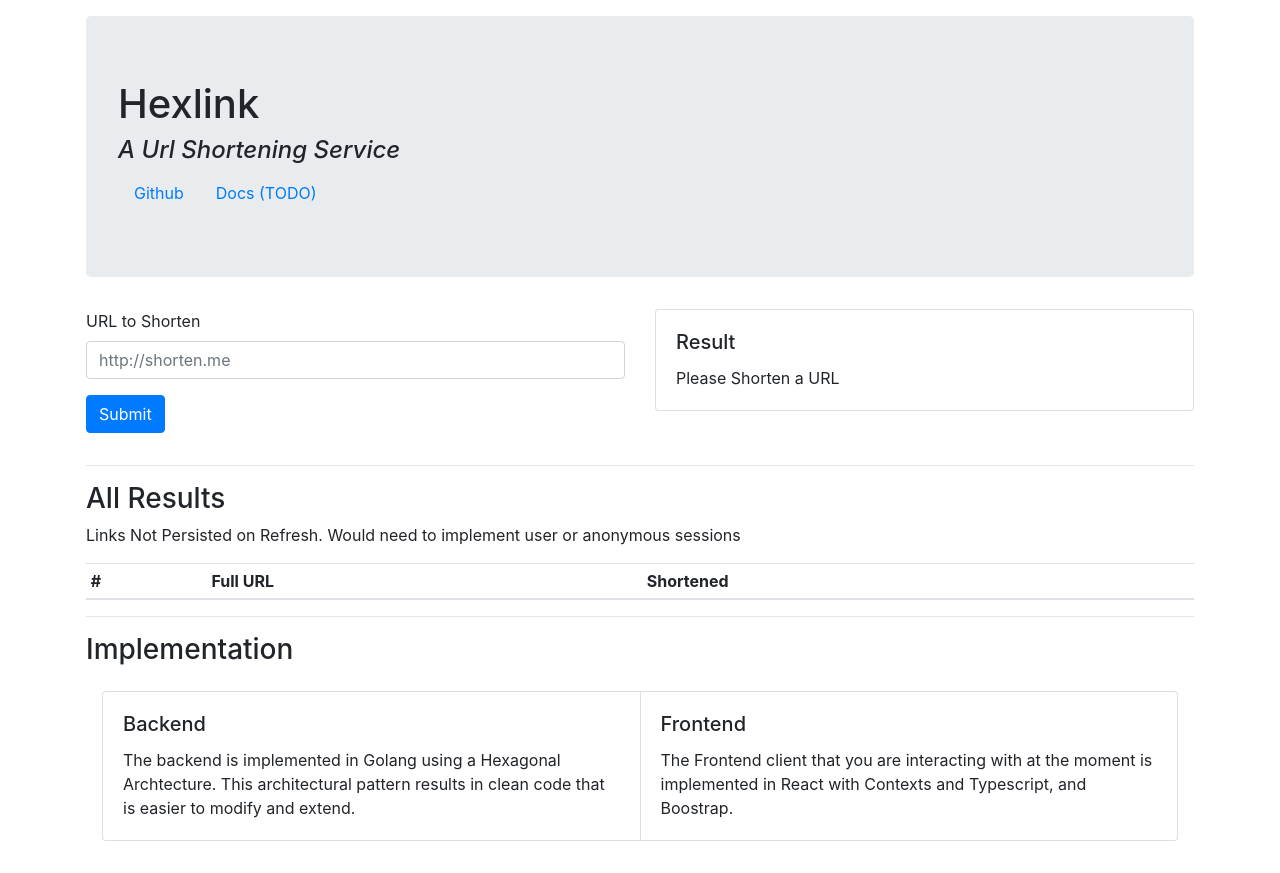
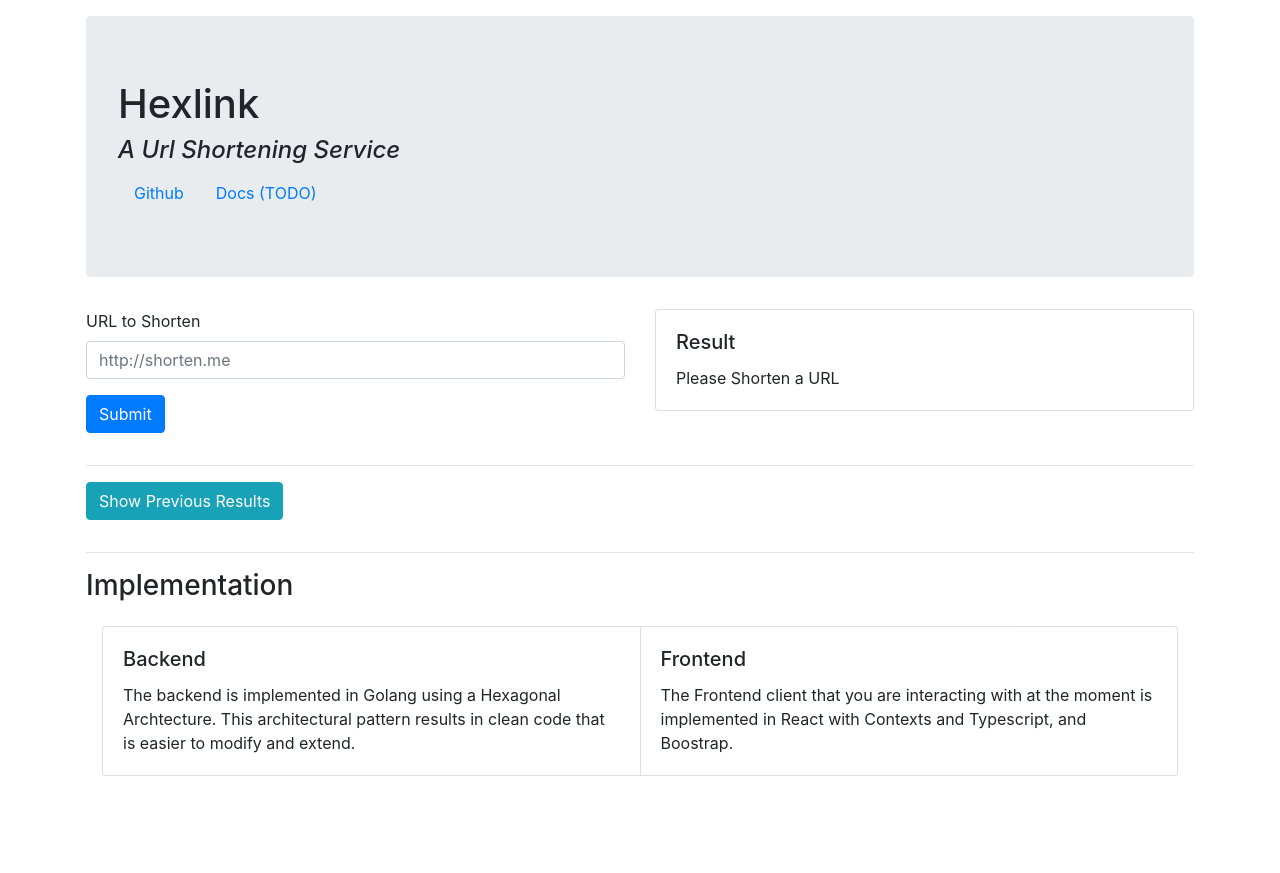
Before and after one commit to nevzheng/hexlink-react-client, a React (Create React App) app: page / in a window 1280 px wide. After the commit the page ends 808 px from the top, so only its background shows below. Built offline with nearby package versions, Linux system fonts and the light colour scheme.

Commit message:
Made Table Collapsible

```diff
--- a/src/components/LinkTable.tsx
+++ b/src/components/LinkTable.tsx
@@ -3,17 +3,30 @@
 import LinkTableRow from "./LinkTableRow";
 
 import { useAppContext } from "../context/AppContext";
+import { Collapse } from "react-bootstrap";
+import { useState } from "react";
+import Button from "react-bootstrap/Button";
 
 const LinkTable: React.FC = () => {
   const { state } = useAppContext();
 
+  const [showPreviousResults, setShowPreviousResults] = useState(false);
+
   return (
     <div>
-      <h3>All Results</h3>
-      <p>
-        Links Not Persisted on Refresh. Would need to implement user or
-        anonymous sessions
-      </p>
+      <Button
+        className="mb-3"
+        onClick={() => setShowPreviousResults(!showPreviousResults)}
+        variant={showPreviousResults ? "warning" : "info"}
+        aria-controls="example-collapse-text"
+        aria-expanded={showPreviousResults}
+      >
+        {showPreviousResults
+          ? "Hide Previous Results"
+          : "Show Previous Results"}
+      </Button>
+      <Collapse in={showPreviousResults}>
+        <div id="example-collapse-text">
           <Table size="sm">
             <thead>
               <tr>
@@ -26,13 +39,19 @@
               {state.redirects != null
                 ? state.redirects.map((redirect, index) => {
                     return (
-                  <LinkTableRow redirect={redirect} key={index} index={index} />
+                      <LinkTableRow
+                        redirect={redirect}
+                        key={index}
+                        index={index}
+                      />
                     );
                   })
                 : ""}
             </tbody>
           </Table>
         </div>
+      </Collapse>
+    </div>
   );
 };
 
```
Lines whose indentation alone changed are shown as unchanged.
